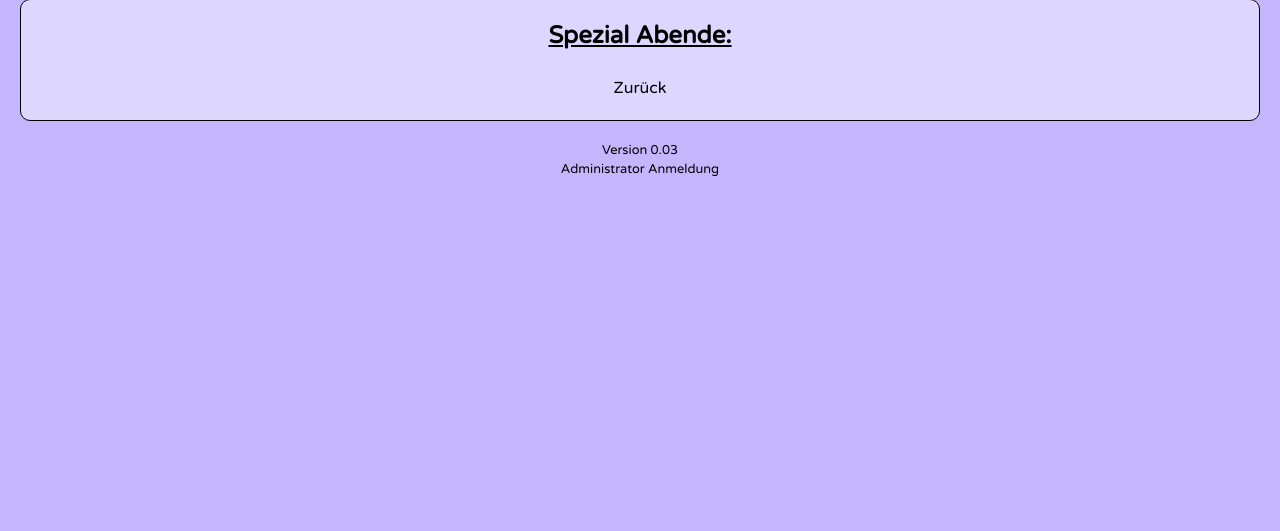
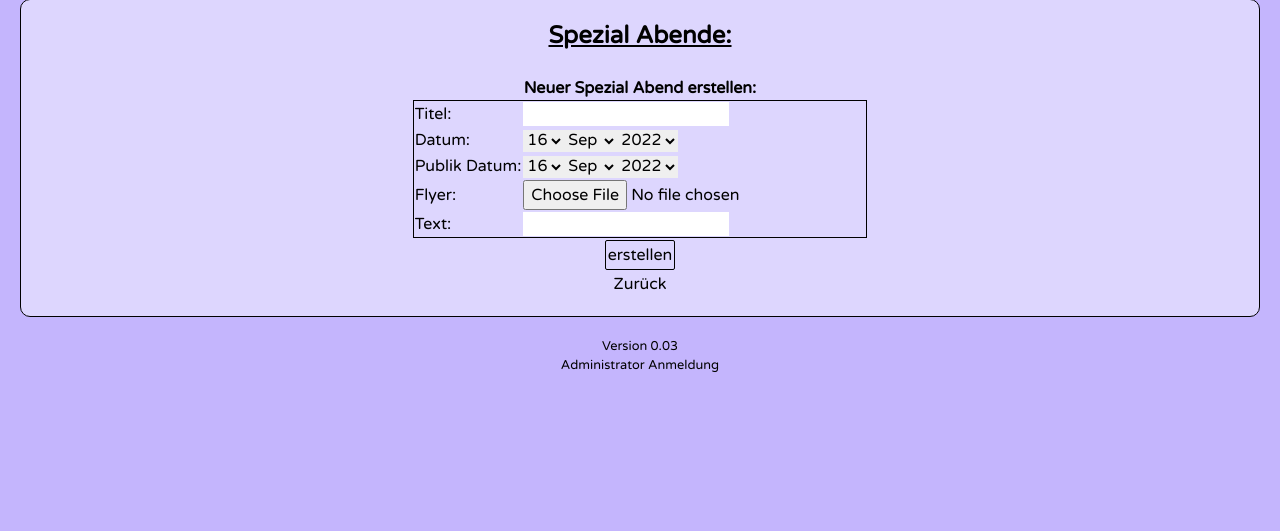
Before and after one commit to tikey23/reallife, a PHP site: page /index.php?page=adminSpecialEvents in a window 1280 px wide. Shown: the part 269-800 px from the top of the page. Run offline with PHP 8.4, Linux system fonts and the light colour scheme; tables that the repository leaves empty or names only in its code hold one stand-in row (values such as "Sample post").

Commit message:
created function "Spezial Abend" #507

```diff
--- a/public/admin/adminEvent.php
+++ b/public/admin/adminEvent.php
@@ -12,7 +12,7 @@
 	}
 
 	if(isset($_POST['createEvent'])){
-		createEvent($_POST['day'], $_POST['month'], $_POST['year'], );
+		createEvent($_POST['day0'], $_POST['month0'], $_POST['year0'], );
 	}
 
 	showEvent();
--- a/public/admin/adminSpecialEvents.php
+++ b/public/admin/adminSpecialEvents.php
@@ -1,12 +1,30 @@
 <h2 class='text-2xl font-bold underline'>Spezial Abende:</h2>
 <br>
+<div id='adminspecialevents'>
 <?php
     require_once("functions/specialeventsfunctions.php");
-    if(isset($_POST['modifySpecialEventconfirm'])) {
-        modifySpecialEventconfirm($_POST['specialeventtitle'], $_POST['specialeventdate'], $_POST['publicdate'], $_POST['descripttext'], $_POST['modifySpecialEventconfirm']);
+
+    if(isset($_POST['createSpecialEvent'])) {
+        $specialeventdate = $_POST['year0'] . "-" . $_POST['month0'] . "-" . $_POST['day0'];
+        $publicdate = $_POST['year1'] . "-" . $_POST['month1'] . "-" . $_POST['day1'];
+        $flyer = basename($_FILES['flyer']['name']);
+        $tempflyer = $_FILES['flyer']['tmp_name'];
+        createSpecialEvent($_POST['specialeventtitle'], $specialeventdate, $publicdate, $flyer, $_POST['descripttext'], $tempflyer);
     }
 
+    if(isset($_POST['modifySpecialEventconfirm'])) {
+        $flyer = basename($_FILES['flyer']['name']);
+        $tempflyer = $_FILES['flyer']['tmp_name'];
+        modifySpecialEventconfirm($_POST['specialeventtitle'], $_POST['specialeventdate'], $_POST['publicdate'], $flyer, $_POST['descripttext'], $_POST['modifySpecialEventconfirm'], $tempflyer);
+    }
+
+    if(isset($_POST['deleteSpecialEvent'])) {
+        deleteSpecialEvent($_POST['deleteSpecialEvent']);
+    }
 
     showSpecialEventsAdmin();
+    newSpecialEvent();
+
     echo "<p><a href='index.php?page=admin'>Zurück</a></p>";
 ?>
+</div>
--- a/public/admin/beispieldaten/createspecial.php
+++ b/public/admin/beispieldaten/createspecial.php
@@ -17,12 +17,10 @@ $con = new mysqli($DB['hostname'], $DB['username'], $DB['password'], $DB['databa
     $con->query($sql);
 
     $sql = "INSERT INTO specialevents (specialeventtitle, specialeventdate, publicdate, flyer, descripttext) VALUES
-    ('Rogers Karaoke', '2022-11-20', '2022-10-10', '', 'Lass krachen!'),
-    ('Cosplay Treff', '2022-11-24', '2022-10-11', '', 'Wir machen ein Gruppenfoto!')";
+    ('Rogers Karaoke', '2022-11-20', '2022-9-10', 'karaoke.jpg', 'Lass krachen!'),
+    ('Cosplay Treff', '2022-11-24', '2022-9-11', '', 'Wir machen ein Gruppenfoto!')";
 
     $con->query($sql);
-
-
 
 ?>
 
--- a/public/functions/date.php
+++ b/public/functions/date.php
@@ -1,9 +1,9 @@
 <?php
 
-function selectdate() {
+function selectdate($no) {
 // Tag
 $d = date("d");
-echo "<tr><td><select name='day'>";
+echo "<td><select name='day$no'>";
 for($i=1; $i<=31; $i++){
     if($i == $d){
         echo "<option value=$i selected='selected'>$i</option>";
@@ -18,7 +18,7 @@ echo "</select>";
 
 $m = date("m");
 $month = array("Ungültig", "Jan", "Feb", "Mar", "Apr", "May", "Jun", "Jul", "Aug", "Sep", "Okt", "Nov", "Dez");
-echo "<select name='month'>";
+echo "<select name='month$no'>";
 for($i=1; $i<=12; $i++){
     if($i == $m){
         echo "<option value=$i selected='selected'>" . $month[$i] . "</option>";
@@ -31,10 +31,10 @@ echo "</select>";
 
 // Jahr
 $y = date("Y");
-echo "<select name='year'>";
+echo "<select name='year$no'>";
 echo "<option value=$y selected='selected'>$y</option>";
 echo "<option value=" . $y+1 . ">" . $y+1 . "</option>";
-echo "</select>";
+echo "</select></td>";
 
 }
 ?>
--- a/public/functions/eventfunctions.php
+++ b/public/functions/eventfunctions.php
@@ -60,12 +60,7 @@ function deleteEvent($id){
 }
 
 function neweventdate(){
-    echo "<table align='center'>";
-
-    selectdate();
-
-    echo "<td><td><input type='submit' name='createEvent' value='erstellen'></td></tr>";
-    echo "</table>";
+    include "template/admin/adminNewEventDate.php";
 }
 
 function createEvent($day, $month, $year){
--- a/public/functions/specialeventsfunctions.php
+++ b/public/functions/specialeventsfunctions.php
@@ -3,15 +3,20 @@
 function showSpecialEvents() {
 
 	global $con;
-	$res = $con->query("SELECT * FROM specialevents WHERE specialeventdate >= NOW() && publicdate >= NOW() ORDER BY specialeventdate");
+	$res = $con->query("SELECT * FROM specialevents WHERE specialeventdate >= NOW() && publicdate <= NOW() ORDER BY specialeventdate");
 
 	while ($data = $res->fetch_assoc()) {
 		$showespecialventdate = date_create($data['specialeventdate']);
 		echo "<div class=' bg-red-400' id='special'>";
 			echo "<h1 class='text-3xl font-bold text-center italic'>Spezial Abend:</h1><br>";
+
+			if($data['flyer'] == NULL) {
 			echo "<h1 class='text-3xl font-bold text-center'>" . $data['specialeventtitle'] . "</h1>";
 			echo "<h1 class='text-3xl font-bold text-center'>" . date_format($showespecialventdate, "d. F Y") . "</h1><br>";
 			echo "<p class='text.left'>" . $data['descripttext'] . "</p>";
+			} else {
+				echo "<p><img src='img/specialevents/" . $data['flyer'] . "' width='310'></img></p>";
+			}
 		echo "</div>";
 	}
 
@@ -26,16 +31,15 @@ function showSpecialEventsAdmin() {
 
 		if(@$_POST['modifySpecialEvent'] == $data['id']) {
 
-			echo "<div id='adminspecialevents'>";
 			echo "<table style='border:1px solid black' align='center'>";
 			echo "<tr><td>Titel:</td><td><input name='specialeventtitle' value='" . $data['specialeventtitle'] . "'></td></tr>";
 			echo "<tr><td>Datum:</td><td><input name='specialeventdate' value='" . $data['specialeventdate'] . "'></td></tr>";
 			echo "<tr><td>Publik Datum:</td><td><input name='publicdate' value='" . $data['publicdate'] . "'></td></tr>";
 
 			if ($data['flyer'] == NULL) {
-				echo "<tr><td>Flyer:</td><td><input type='file' name='flyer' id='flyer'></td></tr>";
+				echo "<tr><td>Flyer:</td><td><input type='file' name='flyer'></td></tr>";
 			} else {
-				echo "<tr><td>Flyer:</td><td><img src='img/flyer/" . $data['flyer'] . "'><input type='file' name='flyer' id='flyer'></img></td></tr>";
+				echo "<tr><td>Flyer:</td><td><img src='img/specialevents/" . $data['flyer'] . "'width='310'><input type='file' name='flyer'></img></td></tr>";
 			}
 
 			echo "<tr><td>Text:</td><td><input name='descripttext' rows='4' cols='50' value='" . $data['descripttext'] . "'></td></tr>";
@@ -56,36 +60,40 @@ function showSpecialEventsAdmin() {
 			if ($data['flyer'] == NULL) {
 				echo "<tr><td>Flyer:</td><td></td></tr>";
 			} else {
-				echo "<tr><td>Flyer:</td><td><img src='img/flyer/" . $data['flyer'] . "'></img></td></tr>";
+				echo "<tr><td>Flyer:</td><td><img src='img/specialevents/" . $data['flyer'] . "' width='310'></img></td></tr>";
 			}
 
 			echo "<tr><td>Text:</td><td>" . $data['descripttext'] . "</td></tr>";
 			echo "</table>";
 			echo "<p><button name='modifySpecialEvent' value='" . $data['id'] . "'>ändern</button>";
-			echo "<button name='deleteSpecialEvent' value='" . $data['id'] . "'>löschen</button></p>";
+			echo "<button name='deleteSpecialEvent' value='" . $data['id'] . "' onclick=\"return confirm('Bist du sicher?');\">löschen</button></p>";
 		}
 		echo "<br>";
-		echo "</div>";
 	}
 	echo "</form>";
 }
 
-function modifySpecialEventconfirm($specialeventtitle, $specialeventdate, $publicdate, $descripttext, $id) {
+function modifySpecialEventconfirm($specialeventtitle, $specialeventdate, $publicdate, $flyer, $descripttext, $id, $tempflyer) {
 	global $con;
-	$col = array('specialeventtitle', 'specialeventdate', 'publicdate', 'descripttext');
-	$var = array($specialeventtitle, $specialeventdate, $publicdate, $descripttext);
+	$col = array('specialeventtitle', 'specialeventdate', 'publicdate', 'flyer', 'descripttext');
+	$var = array($specialeventtitle, $specialeventdate, $publicdate, $flyer, $descripttext);
 
 	for($i=0; $i<4; $i++){
 		$sql = "UPDATE specialevents SET " . $col[$i] . " = '" . $var[$i] . "' WHERE id='$id'";
 		$con->query($sql);
 	}
+
+	echo "Hallo<br>";
+
+	if($flyer != NULL) {
+		flyerupload($flyer, $tempflyer);
+	}
 }
 
-/*function flyerupload() {  // Not done yet
+function flyerupload($flyer, $tempflyer) {
     global $con;
-    if(isset($_POST['flyer'])) {
         $target_dir = "img/specialevents/";
-        $uploadfile = $target_dir . basename($_FILES['flyer']['name']);
+        $uploadfile = $target_dir . $flyer;
         $type = strtolower(pathinfo($uploadfile,PATHINFO_EXTENSION));
         $uploadok = 0;
 
@@ -102,16 +110,28 @@ function modifySpecialEventconfirm($specialeventtitle, $specialeventdate, $publi
             $uploadok++;
         }
 
+        if ($uploadok == 0) {
+        move_uploaded_file($tempflyer, $uploadfile);
+        }
+}
 
-        if ($uploadok == 0) {
-        move_uploaded_file($_FILES['flyer']['tmp_name'], $uploadfile);
-        $file = basename($_FILES['flyer']['name']);
+function deleteSpecialEvent($id) {
+	global $con;
+	$con->query("DELETE FROM specialevents WHERE id='$id'");
+}
 
-        $sql = "INSERT INTO specialevents (flyer) values
-        ('$file')";
-        $con->query($sql);
-        }
+function newSpecialEvent() {
+	include "template/admin/adminCreateNewSpecialEvent.php";
+}
 
-    }
-}*/
+function createSpecialEvent($specialeventtitle, $specialeventdate, $publicdate, $flyer, $descripttext, $tempflyer) {
+	global $con;
+
+	$con->query("INSERT INTO specialevents (specialeventtitle, specialeventdate, publicdate, flyer, descripttext)
+	VALUES ('$specialeventtitle','$specialeventdate','$publicdate','$flyer','$descripttext')");
+
+	if($flyer != NULL) {
+		flyerupload($flyer, $tempflyer);
+	}
+}
 ?>
--- /dev/null
+++ b/public/template/admin/adminCreateNewSpecialEvent.php
@@ -0,0 +1,18 @@
+<form action="/index.php?page=adminSpecialEvents" method="post" enctype="multipart/form-data">
+<p class='font-bold'>Neuer Spezial Abend erstellen:</p>
+<table style='border:1px solid black' align='center'>
+    <tr><td>Titel: </td><td><input name='specialeventtitle'></td></tr>
+
+    <?php
+    $datename = array('Datum:', 'Publik Datum:');
+        for ($no=0; $no<2; $no++) {
+            echo "<tr><td>" . $datename[$no] . " </td>";
+                selectdate($no);
+            echo "</tr>";
+        }
+
+    ?>
+    <tr><td>Flyer: </td><td><input type='file' name='flyer'></td></tr>
+    <tr><td>Text: </td><td><input name='descripttext'></td></tr>
+</table>
+<p><button name='createSpecialEvent'>erstellen</button>
```
Also changed, not shown: public/template/admin/adminNewEventDate.php (added, +7 -0 lines), public/img/specialevents/karaoke.jpg (added).
